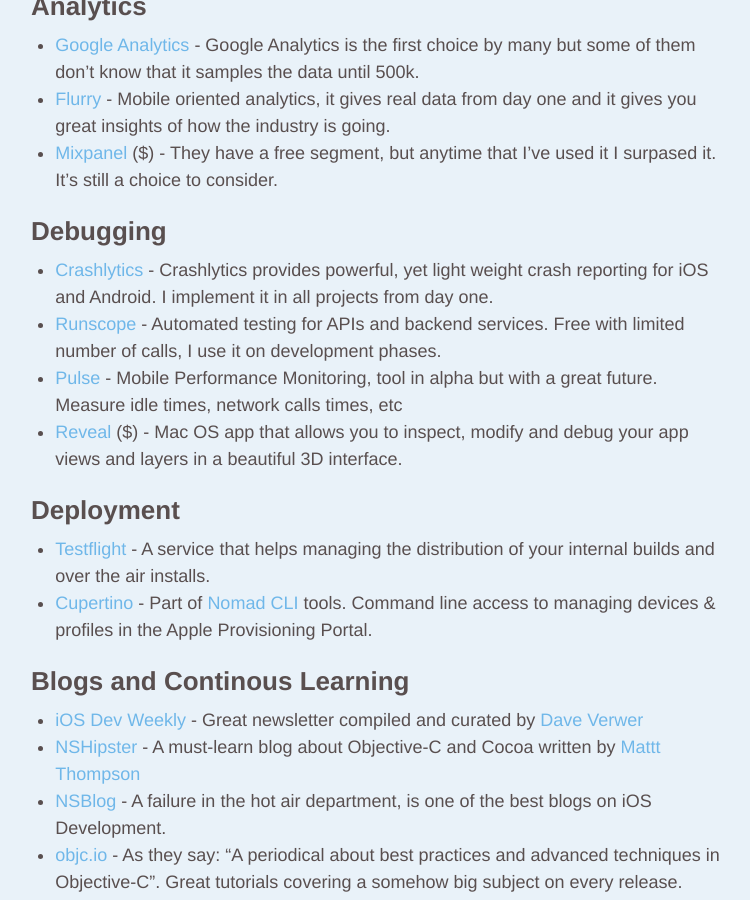
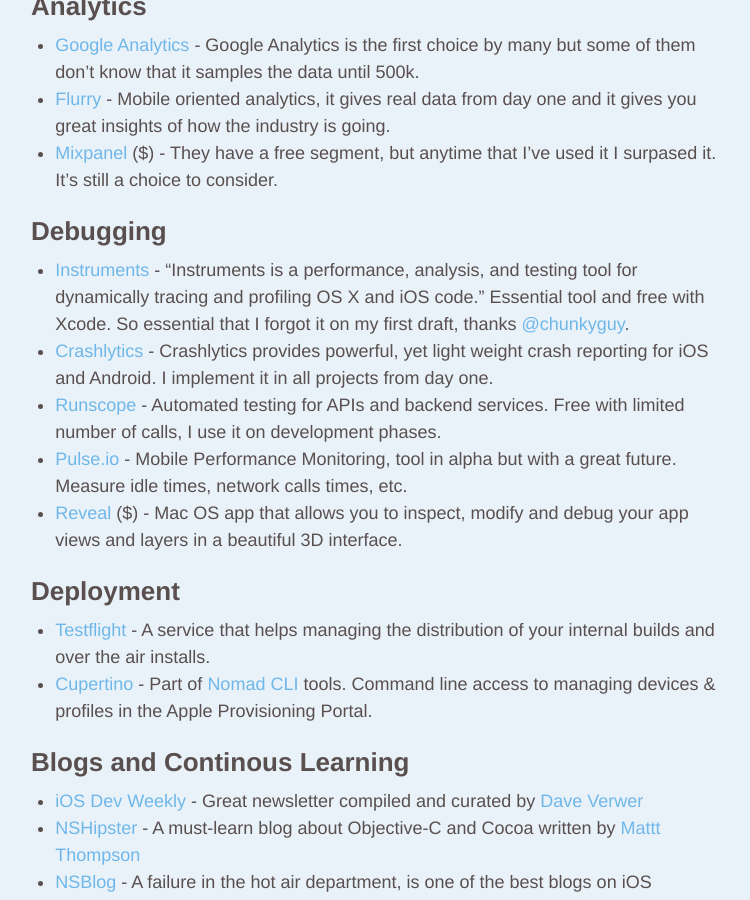
Before and after one commit to EdSancha/edsancha.github.io, a Jekyll site: the page built from blog/_posts/2014-01-28-whats-in-my-iOS-toolbox.markdown, in a window 1280 px wide and 900 px high, scrolled down 1937 px. Shown: the whole window, without its empty margins (259-1009 px from the left). Built offline with Jekyll 4.4.1, drawn with Linux system fonts in a browser that asks for light colours; Markdown is read by kramdown in place of the engine named in the settings; comment, search, counter and statistics services are not loaded.

Commit message:
Updated Pulse.io and added Instuments

```diff
--- a/blog/_posts/2014-01-28-whats-in-my-iOS-toolbox.markdown
+++ b/blog/_posts/2014-01-28-whats-in-my-iOS-toolbox.markdown
@@ -62,9 +62,10 @@
 
 ## Debugging
 
+- [Instruments][instruments] - "Instruments is a performance, analysis, and testing tool for dynamically tracing and profiling OS X and iOS code." Essential tool and free with Xcode. So essential that I forgot it on my first draft, thanks [@chunkyguy][chunky].
 - [Crashlytics][crash] - Crashlytics provides powerful, yet light weight crash reporting for iOS and Android. I implement it in all projects from day one.
 - [Runscope][runscope] - Automated testing for APIs and backend services. Free with limited number of calls, I use it on development phases.
-- [Pulse][pulse] - Mobile Performance Monitoring, tool in alpha but with a great future. Measure idle times, network calls times, etc
+- [Pulse.io][pulse] - Mobile Performance Monitoring, tool in alpha but with a great future. Measure idle times, network calls times, etc.
 - [Reveal][reveal] ($) - Mac OS app that allows you to inspect, modify and debug your app views and layers in a beautiful 3D interface.
 
 ## Deployment
@@ -131,6 +132,8 @@
 [flurry]: http://www.flurry.com
 [mixpanel]: http://www.mixpanel.com
 
+[instruments]: https://developer.apple.com/library/mac/documentation/developertools/conceptual/InstrumentsUserGuide/Introduction/Introduction.html
+[chunky]: https://twitter.com/chunkyguy
 [crash]: http://crashlytics.com
 [runscope]: http://www.runscope.com
 [pulse]: http://pulse.io
```
